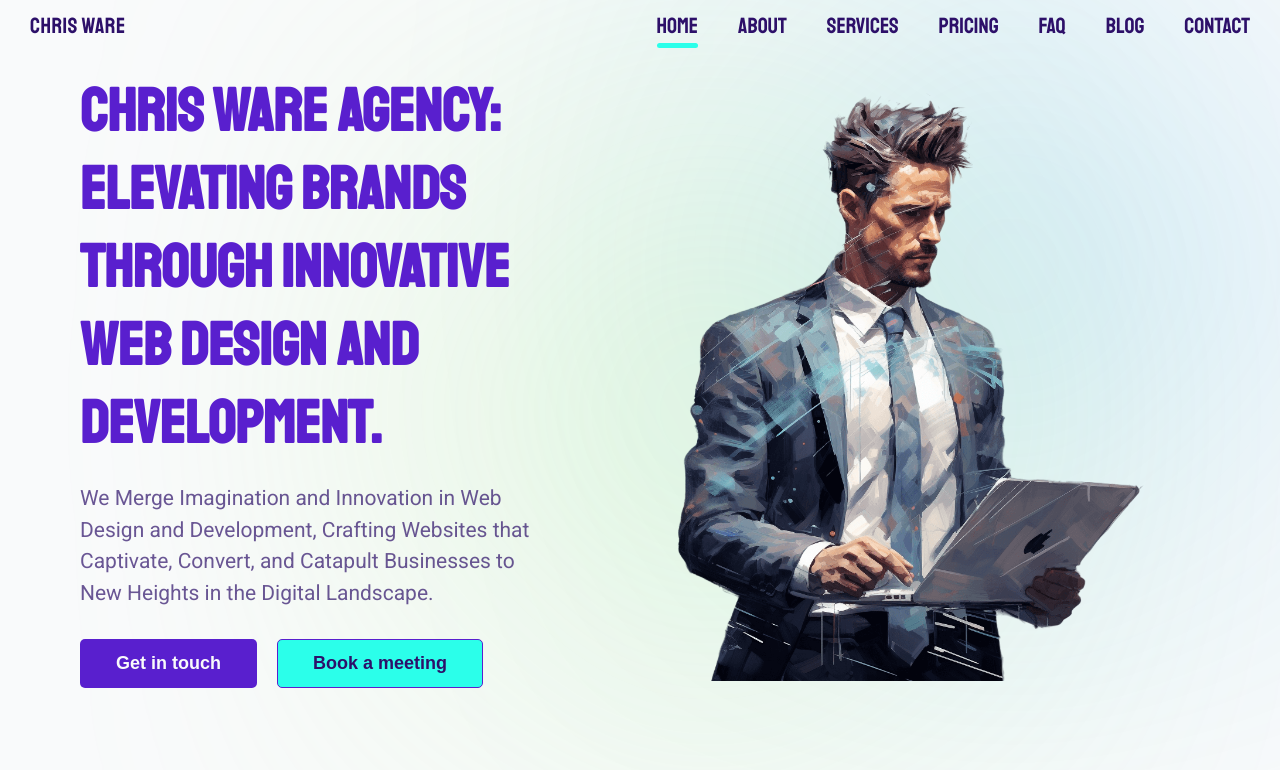
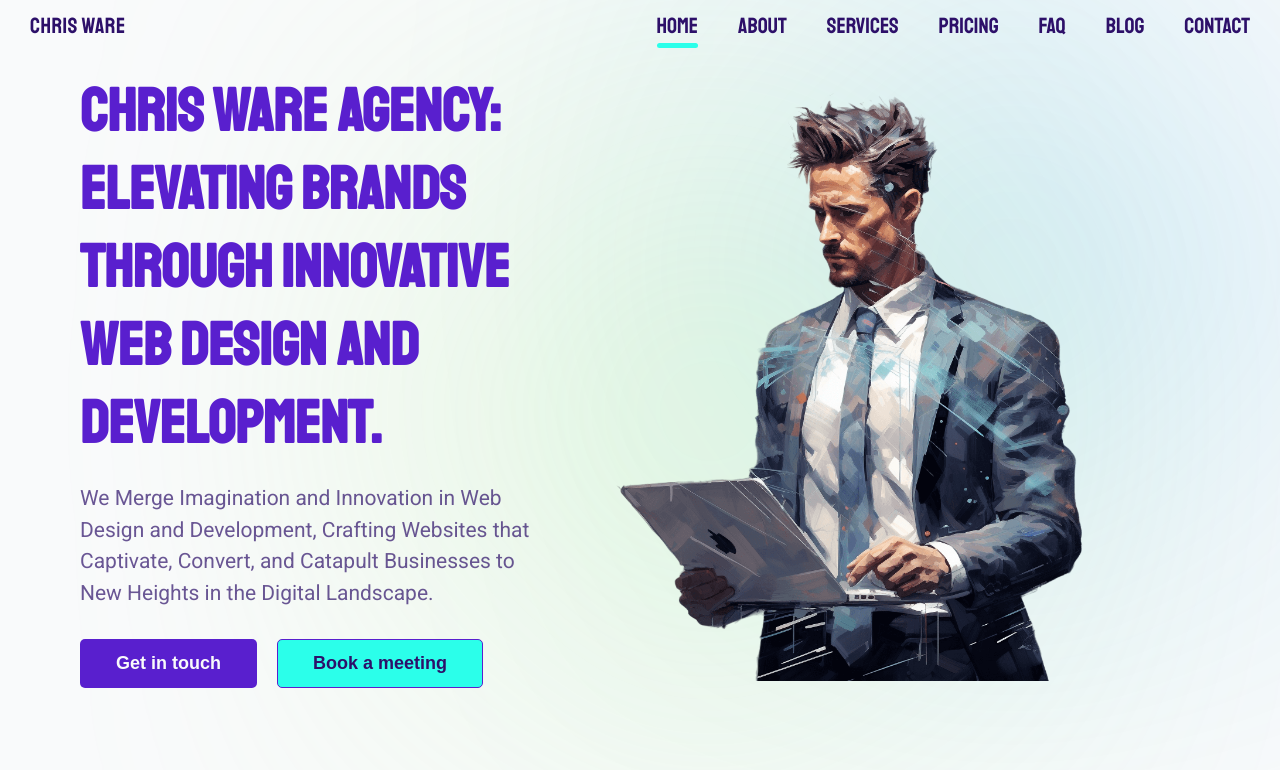
Before and after one commit to ChristianWare/chris-ware-agency, a Next.js app: page / in a window 1280 px wide. Shown: the top 770 px of the page. Built offline with nearby package versions, Linux system fonts and the light colour scheme.

Commit message:
Hero Image Flip

```diff
--- a/src/app/components/Hero/Hero.module.css
+++ b/src/app/components/Hero/Hero.module.css
@@ -4,6 +4,7 @@
 
 .content {
   display: flex;
+  /* flex-direction/: row-reverse; */
   align-items: center;
   justify-content: center;
   padding: 5rem;
@@ -72,6 +73,8 @@
 
 .img {
   object-fit: contain;
+    transform: scaleX(-1);
+
 }
 
 @media screen and (max-width: 1000px) {
```
